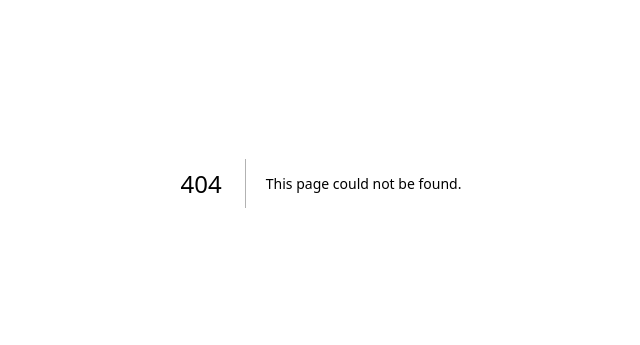
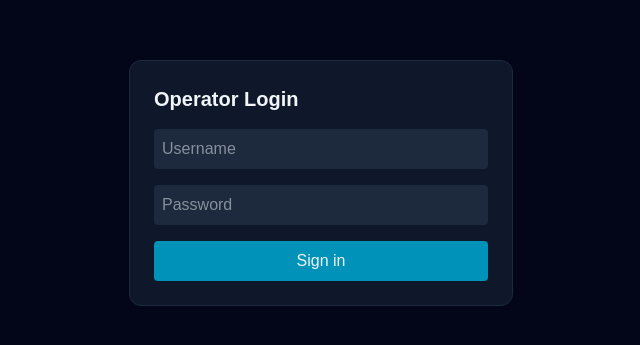
Before and after one commit to GeorgianaAI/vanguard-agent, a Next.js app: page /login in a window 1280 px wide. Before the commit this address had no page. Shown: the part 217-562 px from the top of the page, without its empty margins (319-959 px from the left). Built offline with nearby package versions, Linux system fonts and the light colour scheme.

Commit message:
feat(rbac): add route guards and dashboard sign-out UI

```diff
--- a/app/dashboard/components/DashboardHeader.tsx
+++ b/app/dashboard/components/DashboardHeader.tsx
@@ -6,9 +6,15 @@ import {
 
 type DashboardHeaderProps = {
   loading: boolean;
+  onLogout: () => void;
+  logoutPending: boolean;
 };
 
-export function DashboardHeader({ loading }: DashboardHeaderProps) {
+export function DashboardHeader({
+  loading,
+  onLogout,
+  logoutPending,
+}: DashboardHeaderProps) {
   return (
     <header className="mx-auto mb-12 flex max-w-4xl items-center justify-between border-b border-slate-800 pb-10">
       <div className="flex items-start gap-5">
@@ -25,6 +31,7 @@ export function DashboardHeader({ loading }: DashboardHeaderProps) {
           </div>
         </div>
       </div>
+      <div className="flex items-center gap-3">
         <div className="rounded-xl border border-slate-800 bg-slate-900/50 px-5 py-2.5 text-[11px] font-black tracking-widest uppercase shadow-lg shadow-black/20">
           <div className="flex items-center gap-3">
             <div
@@ -35,6 +42,15 @@ export function DashboardHeader({ loading }: DashboardHeaderProps) {
             </span>
           </div>
         </div>
+        <button
+          type="button"
+          onClick={onLogout}
+          disabled={logoutPending}
+          className="rounded-lg border border-slate-700 bg-slate-900 px-4 py-2 text-xs font-semibold uppercase tracking-wide text-slate-200 hover:bg-slate-800 disabled:cursor-not-allowed disabled:opacity-60"
+        >
+          {logoutPending ? "Signing out..." : "Sign out"}
+        </button>
+      </div>
     </header>
   );
 }
--- /dev/null
+++ b/app/login/page.tsx
@@ -0,0 +1,60 @@
+"use client";
+
+import { useState } from "react";
+import { useRouter } from "next/navigation";
+
+export default function LoginPage() {
+  const router = useRouter();
+  const [username, setUsername] = useState("");
+  const [password, setPassword] = useState("");
+  const [err, setErr] = useState("");
+
+  async function onSubmit(e: React.FormEvent) {
+    e.preventDefault();
+    setErr("");
+
+    const res = await fetch("/api/auth/login", {
+      method: "POST",
+      headers: { "content-type": "application/json" },
+      body: JSON.stringify({ username, password }),
+    });
+
+    if (!res.ok) {
+      setErr("Invalid credentials");
+      return;
+    }
+
+    router.push("/dashboard");
+  }
+
+  return (
+    <main className="min-h-screen bg-slate-950 text-slate-100 flex items-center justify-center p-6">
+      <form
+        onSubmit={onSubmit}
+        className="w-full max-w-sm space-y-4 rounded-xl border border-slate-800 bg-slate-900 p-6"
+      >
+        <h1 className="text-xl font-semibold">Operator Login</h1>
+        <input
+          className="w-full rounded bg-slate-800 p-2"
+          placeholder="Username"
+          value={username}
+          onChange={(e) => setUsername(e.target.value)}
+        />
+        <input
+          className="w-full rounded bg-slate-800 p-2"
+          placeholder="Password"
+          type="password"
+          value={password}
+          onChange={(e) => setPassword(e.target.value)}
+        />
+        {err ? <p className="text-sm text-red-400">{err}</p> : null}
+        <button
+          className="w-full rounded bg-cyan-600 p-2 font-medium hover:bg-cyan-500"
+          type="submit"
+        >
+          Sign in
+        </button>
+      </form>
+    </main>
+  );
+}
--- /dev/null
+++ b/middleware.ts
@@ -0,0 +1,49 @@
+import { NextResponse } from "next/server";
+import type { NextRequest } from "next/server";
+import { verifySessionToken } from "./src/lib/auth/session";
+import { hasMinRole } from "./src/lib/auth/rbac";
+
+function unauthorized(req: NextRequest) {
+  if (req.nextUrl.pathname.startsWith("/api/")) {
+    return NextResponse.json({ error: "Unauthorized" }, { status: 401 });
+  }
+  const login = new URL("/login", req.url);
+  return NextResponse.redirect(login);
+}
+
+function forbidden() {
+  return NextResponse.json({ error: "Forbidden" }, { status: 403 });
+}
+
+export async function middleware(req: NextRequest) {
+  const cookie = req.cookies.get(
+    process.env.AUTH_COOKIE_NAME ?? "vanguard_session",
+  )?.value;
+  if (!cookie) return unauthorized(req);
+
+  const claims = await verifySessionToken(cookie);
+  if (!claims) return unauthorized(req);
+
+  const p = req.nextUrl.pathname;
+
+  // dashboard requires at least viewer
+  if (p.startsWith("/dashboard")) {
+    if (!hasMinRole(claims.role, "viewer")) return forbidden();
+  }
+
+  // chat requires analyst+
+  if (p.startsWith("/api/chat")) {
+    if (!hasMinRole(claims.role, "analyst")) return forbidden();
+  }
+
+  // audit export requires admin
+  if (p.startsWith("/api/audit/evidence")) {
+    if (!hasMinRole(claims.role, "admin")) return forbidden();
+  }
+
+  return NextResponse.next();
+}
+
+export const config = {
+  matcher: ["/dashboard/:path*", "/api/chat", "/api/audit/evidence"],
+};
```
Lines whose indentation alone changed are shown as unchanged.
